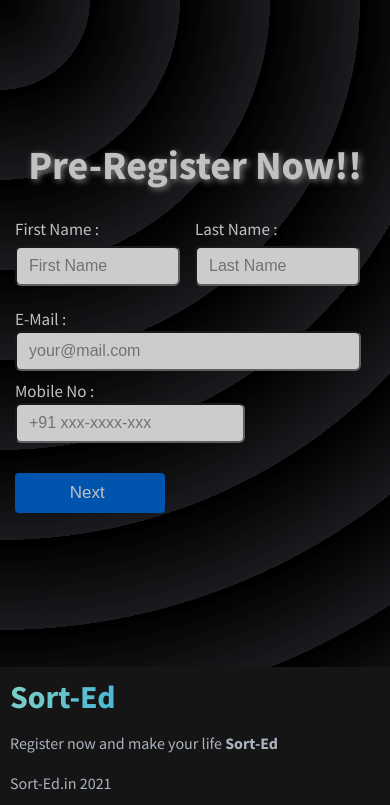
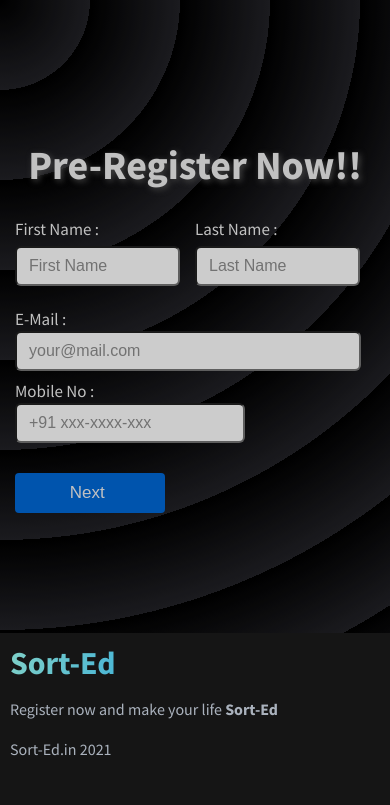
Before and after one commit to aanand10/sorted-copy-code, a plain HTML site: page FormPages/pre-register.html in a window 390 px wide. Shown: the top 805 px of the page. Drawn offline with Linux system fonts and the light colour scheme; files whose address does not match are found by name.

Commit message:
Update forms-mobile.css

```diff
--- a/Assets/style/forms-mobile.css
+++ b/Assets/style/forms-mobile.css
@@ -30,7 +30,7 @@ html {
   .pre-register {
     /* border: 1px solid white; */
     width: 100%;
-    height: 79vh;
+    height: 75vh;
     overflow-x: hidden;
     background-color: #000000;
     opacity: 0.8;
@@ -65,7 +65,7 @@ html {
     color: var(--text-color);
     /* height: 2vh; */
     padding: 0 15px;
-    text-shadow: 2px 2px 6px #a0a0a0;
+    text-shadow: 2px 2px 6px #585858;
     /* margin-bottom: 40px; */
   }
   .pre-register .form-section .form-fields {
```
